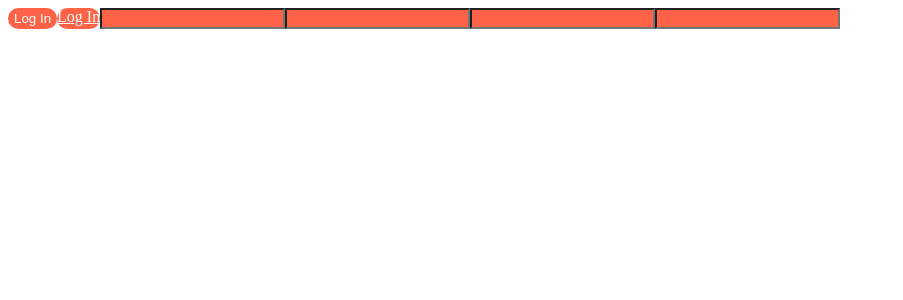
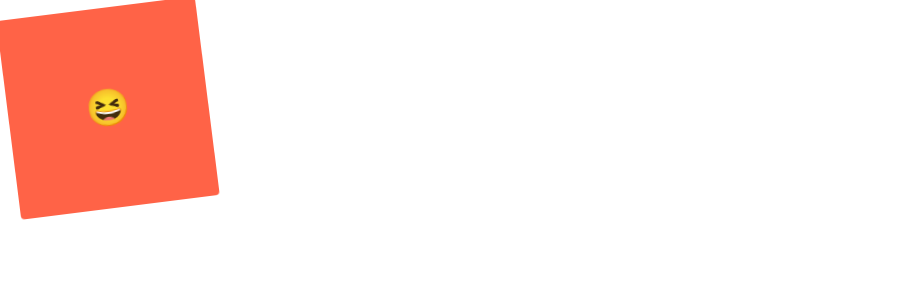
Before and after one commit to Hyunji14/react-study, a React (Create React App) app in the folder my-app/: page / in a window 1280 px wide. Shown: the top 300 px of the page, without its empty margins (0-903 px from the left). Built offline with nearby package versions, Linux system fonts and the light colour scheme.

Commit message:
styledComponent #4: animation

```diff
--- a/my-app/src/App.js
+++ b/my-app/src/App.js
@@ -1,34 +1,47 @@
-import styled from 'styled-components';
+import styled, { keyframes } from 'styled-components';
 
 function App() {
   return (
-    <Father as='header'>
-      <Btn>Log In</Btn>
-      {/* as => 같은 CSS를 가진 새로운 html component 생성*/}
-      <Btn as='a' href='/'>
-        Log In
-      </Btn>
-      <Input />
-      <Input />
-      <Input />
-      <Input />
-    </Father>
+    <Wrapper>
+      <Box>
+        <span>😆</span>
+      </Box>
+    </Wrapper>
   );
 }
 
-const Father = styled.div`
+const Wrapper = styled.div`
   display: flex;
 `;
 
-const Input = styled.input.attrs({ required: true, minLength: 10 })`
-  background-color: tomato;
+const rotateAnimation = keyframes`
+0% {
+  transform: rotate(0deg);
+  border-radius: 0px;
+}
+50% {
+  border-radius: 100px;
+}
+100%{
+  transform: rotate(360deg);
+  border-radius: 0px;
+}
 `;
 
-const Btn = styled.button`
-  color: white;
+const Box = styled.div`
+  height: 200px;
+  width: 200px;
   background-color: tomato;
-  border: 0;
-  border-radius: 15px;
+  animation: ${rotateAnimation} 1s linear infinite;
+  display: flex;
+  justify-content: center;
+  align-items: center;
+
+  span {
+    font-size: 36px;
+    &:hover {
+      font-size: 50px;
+    }
+  }
 `;
-
 export default App;
```
